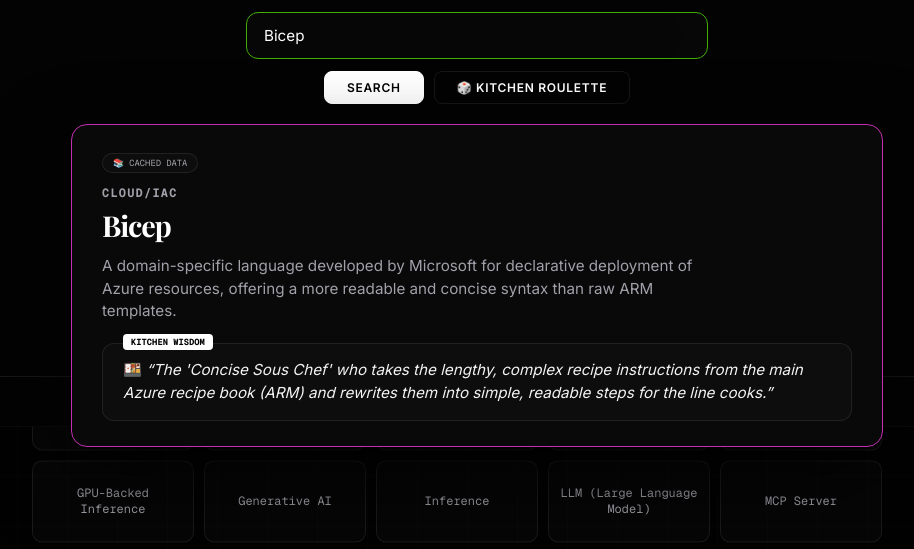
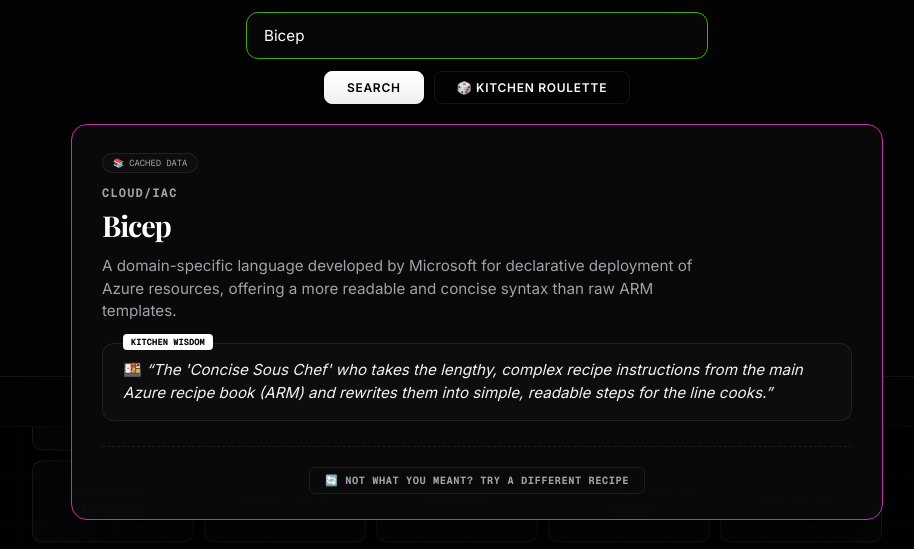
Before and after one commit to sz-ccc/tech-analogy-app, a website: page index.html in a window 1280 px wide. Both pictures are taken after a click on the button "🎲 KITCHEN ROULETTE". Shown: the part 174-723 px from the top of the page, without its empty margins (183-1097 px from the left). Drawn offline with nearby package versions, Linux system fonts and the light colour scheme.

Commit message:
Add 'Alternate Meaning' feature with dynamic AI re-generation

```diff
--- a/index.html
+++ b/index.html
@@ -179,6 +179,37 @@
         .analogy-text { font-style: italic; color: #fff; font-size: 0.95rem; line-height: 1.5; opacity: 0.95; }
         .analogy-text::before { content: '🍱 '; font-style: normal; }
 
+        .feedback-section {
+            margin-top: 25px;
+            padding-top: 20px;
+            border-top: 1px dashed var(--border-default);
+            display: flex;
+            justify-content: center;
+        }
+
+        .alt-meaning-btn {
+            background: transparent;
+            border: 1px solid var(--border-default);
+            color: var(--text-secondary);
+            font-family: 'Geist Mono', monospace;
+            font-size: 0.65rem;
+            padding: 6px 15px;
+            border-radius: 6px;
+            cursor: pointer;
+            transition: all 0.3s var(--ease-out-expo);
+            text-transform: uppercase;
+            letter-spacing: 0.05em;
+            display: flex;
+            align-items: center;
+            gap: 8px;
+        }
+
+        .alt-meaning-btn:hover {
+            border-color: var(--neon-pink);
+            color: var(--neon-pink);
+            background: rgba(236, 72, 153, 0.05);
+        }
+
         .source-badge { font-size: 0.55rem; font-family: 'Geist Mono', monospace; text-transform: uppercase; padding: 3px 10px; border-radius: 100px; margin-bottom: 12px; display: inline-block; border: 1px solid var(--border-default); background: rgba(255, 255, 255, 0.02); color: var(--text-secondary); }
 
         .term-name { font-size: 1.8rem; font-family: 'Playfair Display', serif; margin: 0 0 8px 0; color: white; line-height: 1; letter-spacing: -0.04em; }
@@ -308,14 +339,15 @@
         handleSearch(randomTerm);
     }
 
-    async function handleSearch(overrideQuery = null) {
+    async function handleSearch(overrideQuery = null, forceNew = false) {
         const query = (overrideQuery || document.getElementById('searchInput').value).trim();
         if (!query) return;
 
         const resultsDiv = document.getElementById('results');
         const directMatch = masterList.find(t => t.term.toLowerCase() === query.toLowerCase());
 
-        if (directMatch) {
+        // Only use directMatch if we aren't forcing a new AI search
+        if (directMatch && !forceNew) {
             displayResult(directMatch, 'database');
             return;
         }
@@ -326,7 +358,7 @@
             const response = await fetch('/api/search', {
                 method: 'POST',
                 headers: { 'Content-Type': 'application/json' },
-                body: JSON.stringify({ query })
+                body: JSON.stringify({ query, forceNew })
             });
             const data = await response.json();
 
@@ -361,6 +393,11 @@
                     <div class="analogy-label">Kitchen Wisdom</div>
                     <div class="analogy-text">“${data.analogy}”</div>
                 </div>
+                <div class="feedback-section" style="opacity: 0; transition: opacity 1s ease-in 1.2s;" id="resFeedback">
+                    <button class="alt-meaning-btn" onclick="handleSearch('${data.term}', true)">
+                        <span>🔄 Not what you meant? Try a different recipe</span>
+                    </button>
+                </div>
             </div>
         `;
 
@@ -371,7 +408,7 @@
             card.style.transform = "translateY(0)";
         }, 50);
 
-        const elements = ['resCategory', 'resName', 'resExp', 'resAnalogy'];
+        const elements = ['resCategory', 'resName', 'resExp', 'resAnalogy', 'resFeedback'];
         elements.forEach((id, index) => {
             setTimeout(() => {
                 const el = document.getElementById(id);
```
Also changed, not shown: server.js (+11 -8 lines).
